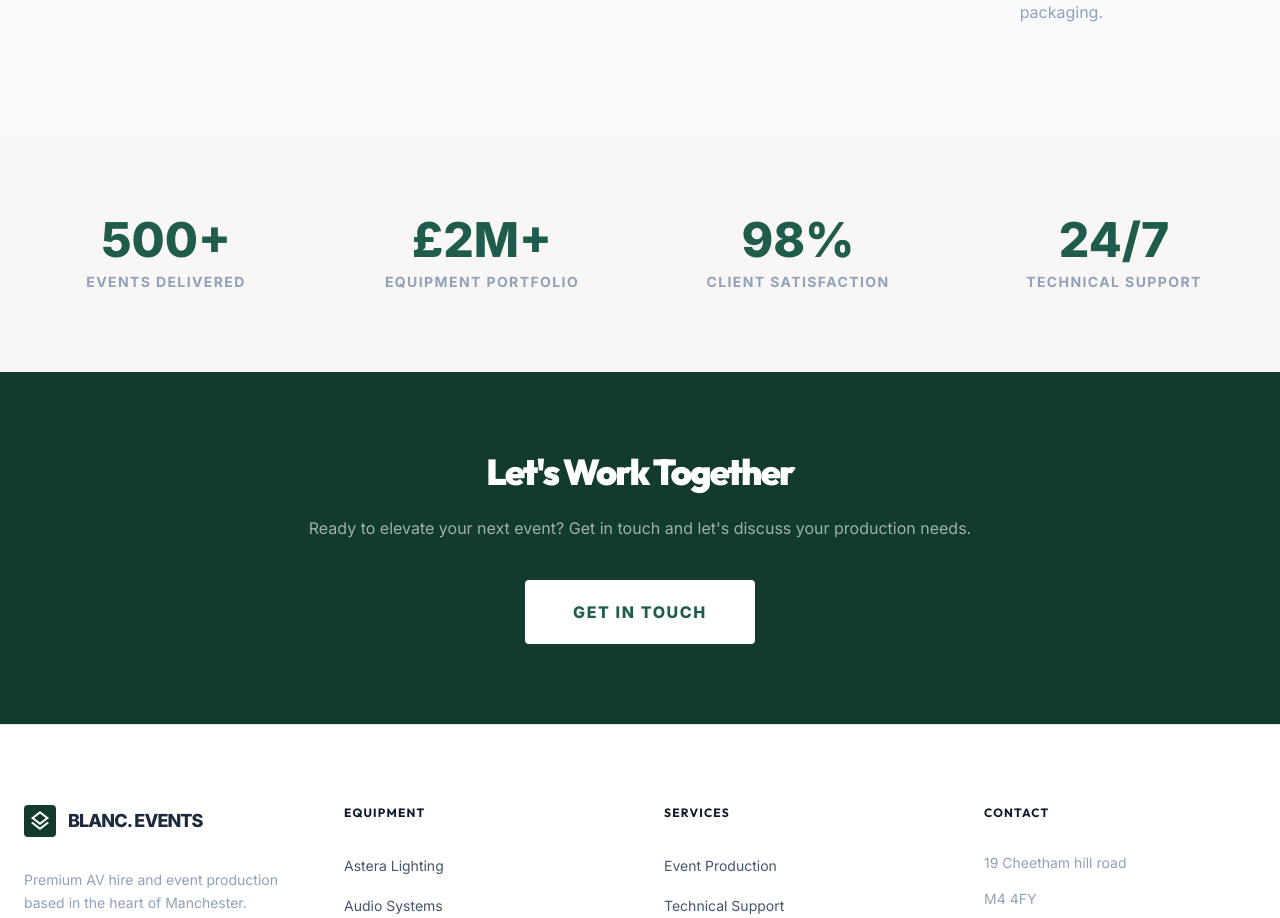
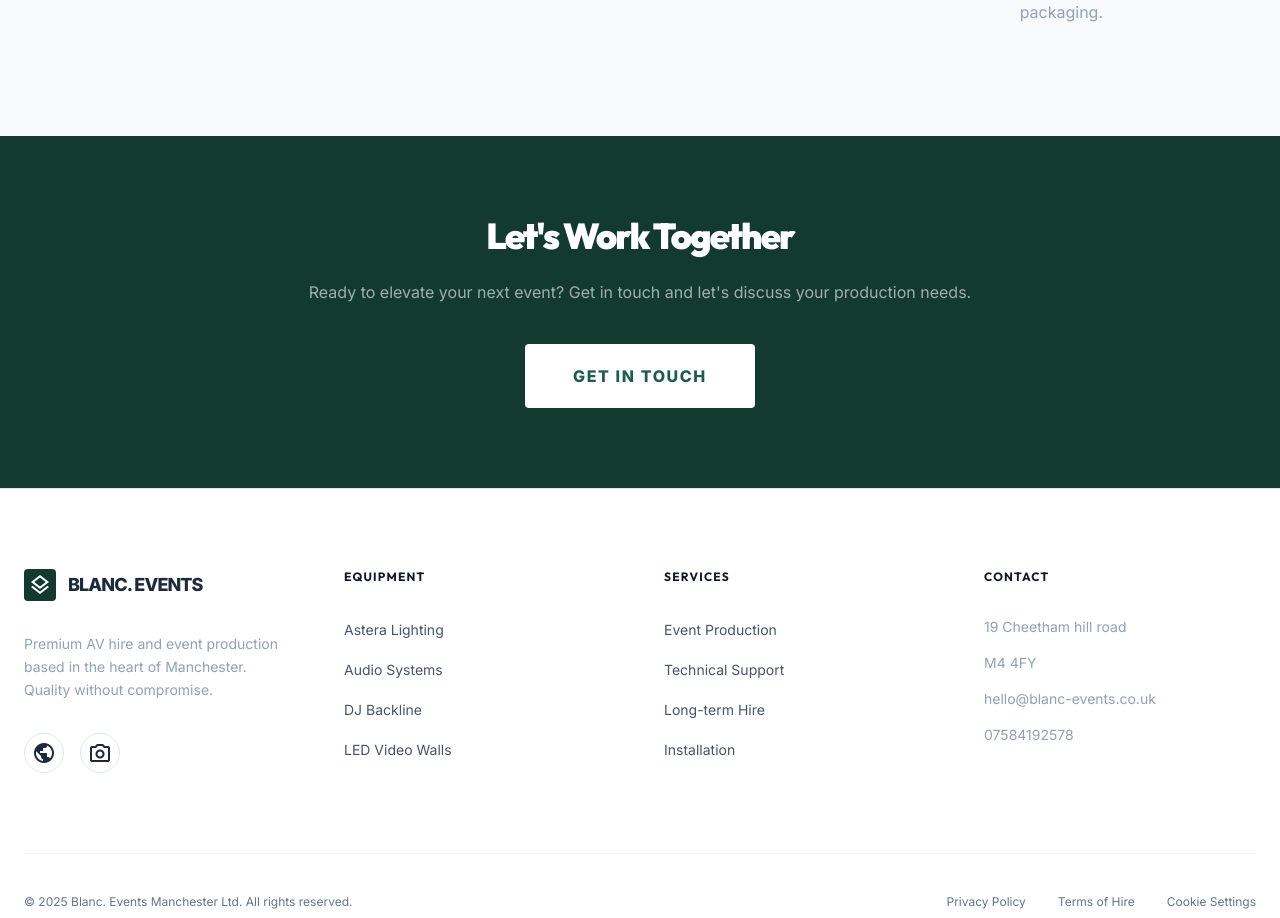
Before and after one commit to benreido/blanc-events, a Next.js app: page /about in a window 1280 px wide. Shown: the part 1423-2341 px from the top of the page. Built offline with nearby package versions, Linux system fonts and the light colour scheme.

Commit message:
fix(about): remove inaccurate boilerplate statistics block

```diff
--- a/src/app/about/page.tsx
+++ b/src/app/about/page.tsx
@@ -62,24 +62,7 @@ export default function AboutPage() {
                     </div>
                 </section>
 
-                {/* Stats */}
-                <section className="py-20 px-6">
-                    <div className="max-w-7xl mx-auto">
-                        <div className="grid grid-cols-2 md:grid-cols-4 gap-8 text-center">
-                            {[
-                                { value: "500+", label: "Events Delivered" },
-                                { value: "£2M+", label: "Equipment Portfolio" },
-                                { value: "98%", label: "Client Satisfaction" },
-                                { value: "24/7", label: "Technical Support" },
-                            ].map((s) => (
-                                <div key={s.label}>
-                                    <div className="text-4xl md:text-5xl font-black text-[#1F5C4B] mb-2">{s.value}</div>
-                                    <div className="text-slate-400 text-sm uppercase tracking-widest font-bold">{s.label}</div>
-                                </div>
-                            ))}
-                        </div>
-                    </div>
-                </section>
+
 
                 {/* CTA */}
                 <section className="py-20 px-6 bg-[#123A2F]">
```
